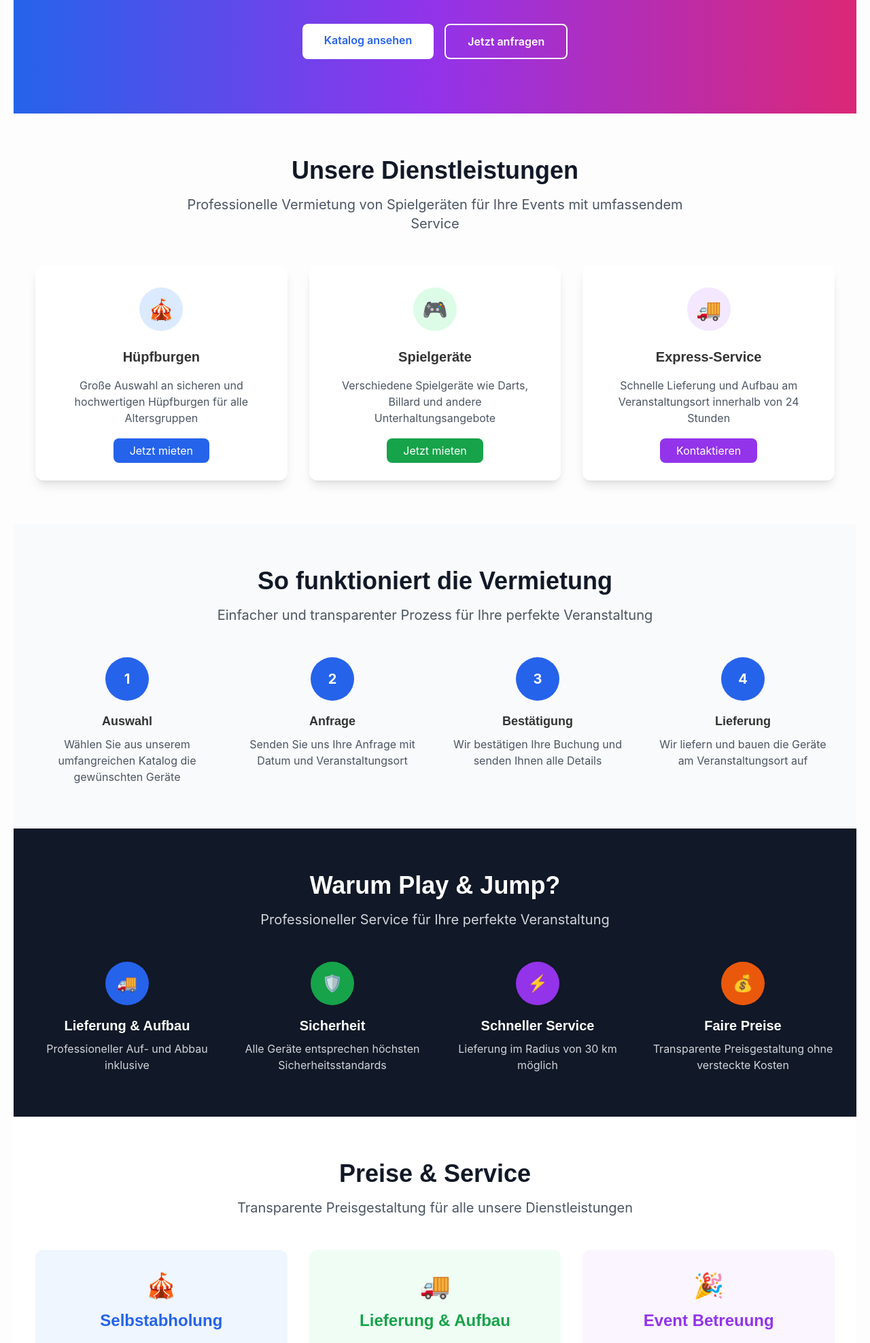
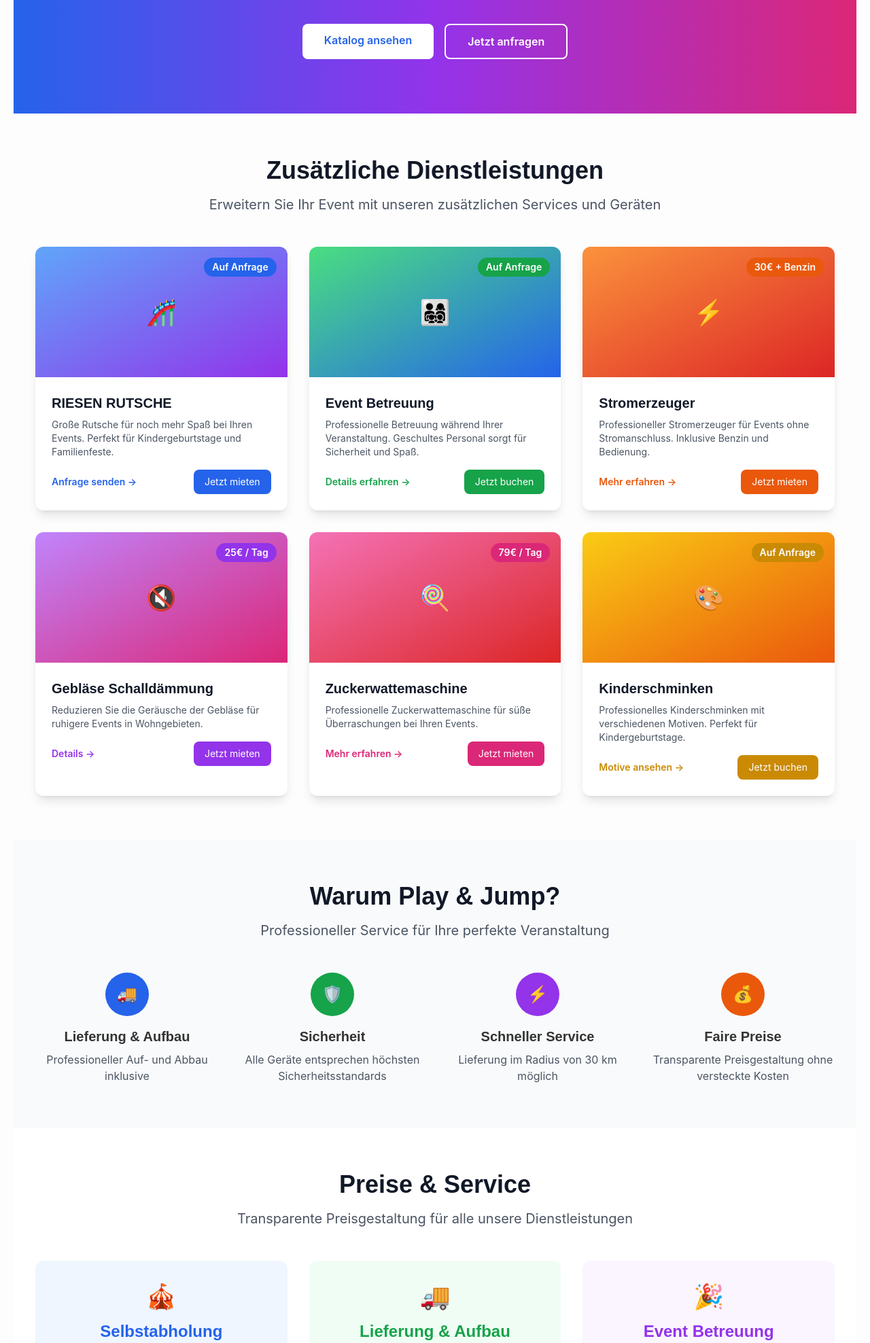
Before and after one commit to MitrofanovDm89/PlayAndJump, a Django app: page /vermietung/ in a window 1280 px wide. Shown: the part 354-2330 px from the top of the page at 68% size. Run offline with Django 5.2, Linux system fonts and the light colour scheme; some libraries are stand-ins or nearby versions.

Commit message:
feat: redesign Vermietung page with additional services not in catalog

```diff
--- a/main/templates/main/vermietung.html
+++ b/main/templates/main/vermietung.html
@@ -23,102 +23,168 @@
   </div>
 </div>
 
-<!-- Services Section -->
+<!-- Additional Services Section -->
 <div class="max-w-7xl mx-auto px-4 sm:px-6 lg:px-8 py-16">
   <div class="text-center mb-12">
-    <h2 class="text-4xl font-bold text-gray-900 mb-4">Unsere Dienstleistungen</h2>
+    <h2 class="text-4xl font-bold text-gray-900 mb-4">Zusätzliche Dienstleistungen</h2>
     <p class="text-xl text-gray-600 max-w-3xl mx-auto">
-      Professionelle Vermietung von Spielgeräten für Ihre Events mit umfassendem Service
+      Erweitern Sie Ihr Event mit unseren zusätzlichen Services und Geräten
     </p>
   </div>
 
   <div class="grid grid-cols-1 md:grid-cols-2 lg:grid-cols-3 gap-8">
-    <!-- Service Card 1 -->
-    <div class="bg-white rounded-xl shadow-lg p-8 text-center hover:shadow-2xl transition duration-300 transform hover:-translate-y-2">
-      <div class="bg-blue-100 w-16 h-16 rounded-full flex items-center justify-center mx-auto mb-6">
-        <span class="text-3xl">🎪</span>
+    <!-- RIESEN RUTSCHE -->
+    <div class="bg-white rounded-xl shadow-lg overflow-hidden hover:shadow-2xl transition duration-300 transform hover:-translate-y-2">
+      <div class="relative">
+        <div class="w-full h-48 bg-gradient-to-br from-blue-400 to-purple-600 flex items-center justify-center">
+          <span class="text-white text-4xl">🎢</span>
+        </div>
+        <div class="absolute top-4 right-4 bg-blue-600 text-white px-3 py-1 rounded-full text-sm font-semibold">
+          Auf Anfrage
+        </div>
       </div>
-      <h3 class="text-xl font-semibold mb-4">Hüpfburgen</h3>
-      <p class="text-gray-600 mb-6">Große Auswahl an sicheren und hochwertigen Hüpfburgen für alle Altersgruppen</p>
-      <a href="/katalog/" class="bg-blue-600 text-white px-6 py-2 rounded-lg hover:bg-blue-700 transition">
-        Jetzt mieten
-      </a>
+      <div class="p-6">
+        <h3 class="text-xl font-semibold text-gray-900 mb-2">RIESEN RUTSCHE</h3>
+        <p class="text-gray-600 text-sm mb-4">Große Rutsche für noch mehr Spaß bei Ihren Events. Perfekt für Kindergeburtstage und Familienfeste.</p>
+        <div class="flex justify-between items-center">
+          <a href="/kontakt/" class="text-blue-600 hover:text-blue-800 font-semibold text-sm">
+            Anfrage senden →
+          </a>
+          <a href="/kontakt/" class="bg-blue-600 text-white px-4 py-2 rounded-lg text-sm hover:bg-blue-700 transition duration-200">
+            Jetzt mieten
+          </a>
+        </div>
+      </div>
     </div>
 
-    <!-- Service Card 2 -->
-    <div class="bg-white rounded-xl shadow-lg p-8 text-center hover:shadow-2xl transition duration-300 transform hover:-translate-y-2">
-      <div class="bg-green-100 w-16 h-16 rounded-full flex items-center justify-center mx-auto mb-6">
-        <span class="text-3xl">🎮</span>
+    <!-- Event Betreuung -->
+    <div class="bg-white rounded-xl shadow-lg overflow-hidden hover:shadow-2xl transition duration-300 transform hover:-translate-y-2">
+      <div class="relative">
+        <div class="w-full h-48 bg-gradient-to-br from-green-400 to-blue-600 flex items-center justify-center">
+          <span class="text-white text-4xl">👨‍👩‍👧‍👦</span>
+        </div>
+        <div class="absolute top-4 right-4 bg-green-600 text-white px-3 py-1 rounded-full text-sm font-semibold">
+          Auf Anfrage
+        </div>
       </div>
-      <h3 class="text-xl font-semibold mb-4">Spielgeräte</h3>
-      <p class="text-gray-600 mb-6">Verschiedene Spielgeräte wie Darts, Billard und andere Unterhaltungsangebote</p>
-      <a href="/katalog/" class="bg-green-600 text-white px-6 py-2 rounded-lg hover:bg-green-700 transition">
-        Jetzt mieten
-      </a>
+      <div class="p-6">
+        <h3 class="text-xl font-semibold text-gray-900 mb-2">Event Betreuung</h3>
+        <p class="text-gray-600 text-sm mb-4">Professionelle Betreuung während Ihrer Veranstaltung. Geschultes Personal sorgt für Sicherheit und Spaß.</p>
+        <div class="flex justify-between items-center">
+          <a href="/kontakt/" class="text-green-600 hover:text-green-800 font-semibold text-sm">
+            Details erfahren →
+          </a>
+          <a href="/kontakt/" class="bg-green-600 text-white px-4 py-2 rounded-lg text-sm hover:bg-green-700 transition duration-200">
+            Jetzt buchen
+          </a>
+        </div>
+      </div>
     </div>
 
-    <!-- Service Card 3 -->
-    <div class="bg-white rounded-xl shadow-lg p-8 text-center hover:shadow-2xl transition duration-300 transform hover:-translate-y-2">
-      <div class="bg-purple-100 w-16 h-16 rounded-full flex items-center justify-center mx-auto mb-6">
-        <span class="text-3xl">🚚</span>
+    <!-- Stromerzeuger -->
+    <div class="bg-white rounded-xl shadow-lg overflow-hidden hover:shadow-2xl transition duration-300 transform hover:-translate-y-2">
+      <div class="relative">
+        <div class="w-full h-48 bg-gradient-to-br from-orange-400 to-red-600 flex items-center justify-center">
+          <span class="text-white text-4xl">⚡</span>
+        </div>
+        <div class="absolute top-4 right-4 bg-orange-600 text-white px-3 py-1 rounded-full text-sm font-semibold">
+          30€ + Benzin
+        </div>
       </div>
-      <h3 class="text-xl font-semibold mb-4">Express-Service</h3>
-      <p class="text-gray-600 mb-6">Schnelle Lieferung und Aufbau am Veranstaltungsort innerhalb von 24 Stunden</p>
-      <a href="/kontakt/" class="bg-purple-600 text-white px-6 py-2 rounded-lg hover:bg-purple-700 transition">
-        Kontaktieren
-      </a>
-    </div>
-  </div>
-</div>
-
-<!-- Process Section -->
-<div class="bg-gray-50 py-16">
-  <div class="max-w-7xl mx-auto px-4 sm:px-6 lg:px-8">
-    <div class="text-center mb-12">
-      <h2 class="text-4xl font-bold text-gray-900 mb-4">So funktioniert die Vermietung</h2>
-      <p class="text-xl text-gray-600 max-w-3xl mx-auto">
-        Einfacher und transparenter Prozess für Ihre perfekte Veranstaltung
-      </p>
+      <div class="p-6">
+        <h3 class="text-xl font-semibold text-gray-900 mb-2">Stromerzeuger</h3>
+        <p class="text-gray-600 text-sm mb-4">Professioneller Stromerzeuger für Events ohne Stromanschluss. Inklusive Benzin und Bedienung.</p>
+        <div class="flex justify-between items-center">
+          <a href="/kontakt/" class="text-orange-600 hover:text-orange-800 font-semibold text-sm">
+            Mehr erfahren →
+          </a>
+          <a href="/kontakt/" class="bg-orange-600 text-white px-4 py-2 rounded-lg text-sm hover:bg-orange-700 transition duration-200">
+            Jetzt mieten
+          </a>
+        </div>
+      </div>
     </div>
 
-    <div class="grid grid-cols-1 md:grid-cols-4 gap-8">
-      <!-- Step 1 -->
-      <div class="text-center">
-        <div class="bg-blue-600 w-16 h-16 rounded-full flex items-center justify-center mx-auto mb-4 text-white font-bold text-xl">1</div>
-        <h3 class="text-lg font-semibold mb-2">Auswahl</h3>
-        <p class="text-gray-600">Wählen Sie aus unserem umfangreichen Katalog die gewünschten Geräte</p>
+    <!-- Gebläse Schalldämmung -->
+    <div class="bg-white rounded-xl shadow-lg overflow-hidden hover:shadow-2xl transition duration-300 transform hover:-translate-y-2">
+      <div class="relative">
+        <div class="w-full h-48 bg-gradient-to-br from-purple-400 to-pink-600 flex items-center justify-center">
+          <span class="text-white text-4xl">🔇</span>
+        </div>
+        <div class="absolute top-4 right-4 bg-purple-600 text-white px-3 py-1 rounded-full text-sm font-semibold">
+          25€ / Tag
+        </div>
       </div>
+      <div class="p-6">
+        <h3 class="text-xl font-semibold text-gray-900 mb-2">Gebläse Schalldämmung</h3>
+        <p class="text-gray-600 text-sm mb-4">Reduzieren Sie die Geräusche der Gebläse für ruhigere Events in Wohngebieten.</p>
+        <div class="flex justify-between items-center">
+          <a href="/kontakt/" class="text-purple-600 hover:text-purple-800 font-semibold text-sm">
+            Details →
+          </a>
+          <a href="/kontakt/" class="bg-purple-600 text-white px-4 py-2 rounded-lg text-sm hover:bg-purple-700 transition duration-200">
+            Jetzt mieten
+          </a>
+        </div>
+      </div>
+    </div>
 
-      <!-- Step 2 -->
-      <div class="text-center">
-        <div class="bg-blue-600 w-16 h-16 rounded-full flex items-center justify-center mx-auto mb-4 text-white font-bold text-xl">2</div>
-        <h3 class="text-lg font-semibold mb-2">Anfrage</h3>
-        <p class="text-gray-600">Senden Sie uns Ihre Anfrage mit Datum und Veranstaltungsort</p>
+    <!-- Zuckerwattemaschine -->
+    <div class="bg-white rounded-xl shadow-lg overflow-hidden hover:shadow-2xl transition duration-300 transform hover:-translate-y-2">
+      <div class="relative">
+        <div class="w-full h-48 bg-gradient-to-br from-pink-400 to-red-600 flex items-center justify-center">
+          <span class="text-white text-4xl">🍭</span>
+        </div>
+        <div class="absolute top-4 right-4 bg-pink-600 text-white px-3 py-1 rounded-full text-sm font-semibold">
+          79€ / Tag
+        </div>
       </div>
+      <div class="p-6">
+        <h3 class="text-xl font-semibold text-gray-900 mb-2">Zuckerwattemaschine</h3>
+        <p class="text-gray-600 text-sm mb-4">Professionelle Zuckerwattemaschine für süße Überraschungen bei Ihren Events.</p>
+        <div class="flex justify-between items-center">
+          <a href="/kontakt/" class="text-pink-600 hover:text-pink-800 font-semibold text-sm">
+            Mehr erfahren →
+          </a>
+          <a href="/kontakt/" class="bg-pink-600 text-white px-4 py-2 rounded-lg text-sm hover:bg-pink-700 transition duration-200">
+            Jetzt mieten
+          </a>
+        </div>
+      </div>
+    </div>
 
-      <!-- Step 3 -->
-      <div class="text-center">
-        <div class="bg-blue-600 w-16 h-16 rounded-full flex items-center justify-center mx-auto mb-4 text-white font-bold text-xl">3</div>
-        <h3 class="text-lg font-semibold mb-2">Bestätigung</h3>
-        <p class="text-gray-600">Wir bestätigen Ihre Buchung und senden Ihnen alle Details</p>
+    <!-- Kinderschminken -->
+    <div class="bg-white rounded-xl shadow-lg overflow-hidden hover:shadow-2xl transition duration-300 transform hover:-translate-y-2">
+      <div class="relative">
+        <div class="w-full h-48 bg-gradient-to-br from-yellow-400 to-orange-600 flex items-center justify-center">
+          <span class="text-white text-4xl">🎨</span>
+        </div>
+        <div class="absolute top-4 right-4 bg-yellow-600 text-white px-3 py-1 rounded-full text-sm font-semibold">
+          Auf Anfrage
+        </div>
       </div>
-
-      <!-- Step 4 -->
-      <div class="text-center">
-        <div class="bg-blue-600 w-16 h-16 rounded-full flex items-center justify-center mx-auto mb-4 text-white font-bold text-xl">4</div>
-        <h3 class="text-lg font-semibold mb-2">Lieferung</h3>
-        <p class="text-gray-600">Wir liefern und bauen die Geräte am Veranstaltungsort auf</p>
+      <div class="p-6">
+        <h3 class="text-xl font-semibold text-gray-900 mb-2">Kinderschminken</h3>
+        <p class="text-gray-600 text-sm mb-4">Professionelles Kinderschminken mit verschiedenen Motiven. Perfekt für Kindergeburtstage.</p>
+        <div class="flex justify-between items-center">
+          <a href="/kontakt/" class="text-yellow-600 hover:text-yellow-800 font-semibold text-sm">
+            Motive ansehen →
+          </a>
+          <a href="/kontakt/" class="bg-yellow-600 text-white px-4 py-2 rounded-lg text-sm hover:bg-yellow-700 transition duration-200">
+            Jetzt buchen
+          </a>
+        </div>
       </div>
     </div>
   </div>
 </div>
 
 <!-- Service Features -->
-<section class="py-16 bg-gray-900 text-white">
+<section class="py-16 bg-gray-50">
   <div class="max-w-7xl mx-auto px-4 sm:px-6 lg:px-8">
     <div class="text-center mb-12">
-      <h2 class="text-4xl font-bold mb-4">Warum Play & Jump?</h2>
-      <p class="text-xl text-gray-300">Professioneller Service für Ihre perfekte Veranstaltung</p>
+      <h2 class="text-4xl font-bold text-gray-900 mb-4">Warum Play & Jump?</h2>
+      <p class="text-xl text-gray-600">Professioneller Service für Ihre perfekte Veranstaltung</p>
     </div>
 
     <div class="grid grid-cols-1 md:grid-cols-2 lg:grid-cols-4 gap-8">
@@ -127,7 +193,7 @@
           <span class="text-2xl">🚚</span>
         </div>
         <h3 class="text-xl font-semibold mb-2">Lieferung & Aufbau</h3>
-        <p class="text-gray-300">Professioneller Auf- und Abbau inklusive</p>
+        <p class="text-gray-600">Professioneller Auf- und Abbau inklusive</p>
       </div>
 
       <div class="text-center">
@@ -135,7 +201,7 @@
           <span class="text-2xl">🛡️</span>
         </div>
         <h3 class="text-xl font-semibold mb-2">Sicherheit</h3>
-        <p class="text-gray-300">Alle Geräte entsprechen höchsten Sicherheitsstandards</p>
+        <p class="text-gray-600">Alle Geräte entsprechen höchsten Sicherheitsstandards</p>
       </div>
 
       <div class="text-center">
@@ -143,7 +209,7 @@
           <span class="text-2xl">⚡</span>
         </div>
         <h3 class="text-xl font-semibold mb-2">Schneller Service</h3>
-        <p class="text-gray-300">Lieferung im Radius von 30 km möglich</p>
+        <p class="text-gray-600">Lieferung im Radius von 30 km möglich</p>
       </div>
 
       <div class="text-center">
@@ -151,7 +217,7 @@
           <span class="text-2xl">💰</span>
         </div>
         <h3 class="text-xl font-semibold mb-2">Faire Preise</h3>
-        <p class="text-gray-300">Transparente Preisgestaltung ohne versteckte Kosten</p>
+        <p class="text-gray-600">Transparente Preisgestaltung ohne versteckte Kosten</p>
       </div>
     </div>
   </div>
```
Also changed, not shown: catalog/management/commands/analyze_wordpress_structure.py (added, +134 -0 lines).
